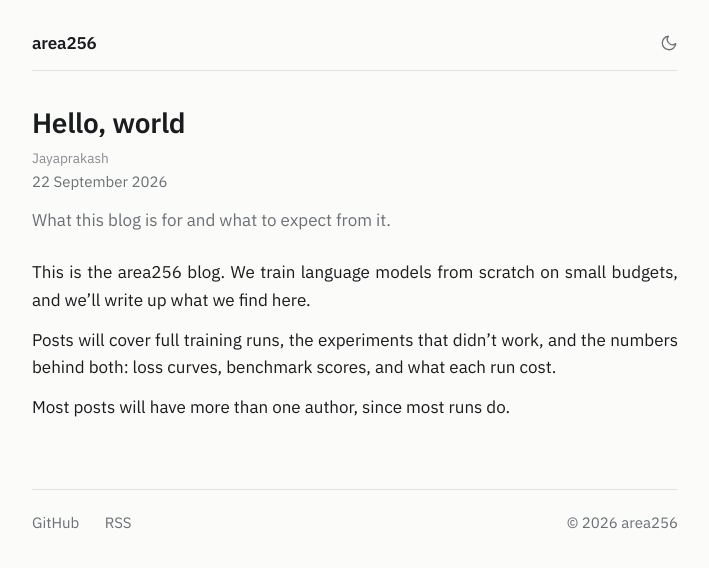
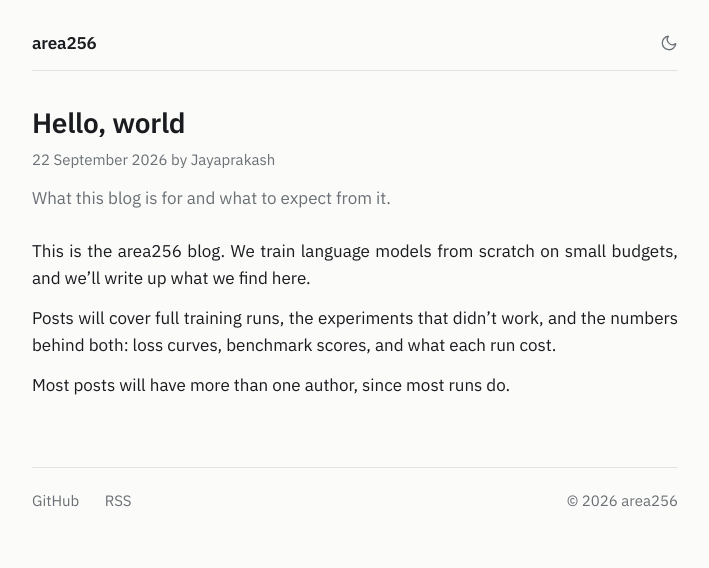
Before and after one commit to area256/area256.github.io, a Jekyll site: the page built from _posts/2026-09-22-hello-world.md, in a window 1280 px wide. Shown: the top 568 px of the page, without its empty margins (285-994 px from the left). Built offline with Jekyll 4.4.1, drawn with Linux system fonts in a browser that asks for light colours.

Commit message:
Put post date and authors on one line
Co-Authored-By: Claude Opus 5.5 (1M context) <noreply@anthropic.com>

```diff
--- a/_layouts/post.html
+++ b/_layouts/post.html
@@ -5,8 +5,8 @@ layout: default
     <header class="post-header">
         <h1>{{ page.title }}</h1>
         <p class="post-meta">
-            {% if page.authors %}<span class="post-authors">{% include authors.html ids=page.authors %}</span>{% endif %}
             <time datetime="{{ page.date | date: '%Y-%m-%d' }}">{{ page.date | date: '%-d %B %Y' }}</time>
+            {%- if page.authors %} by <span class="post-authors">{% include authors.html ids=page.authors %}</span>{% endif %}
         </p>
         {% if page.description %}<p class="post-dek">{{ page.description }}</p>{% endif %}
     </header>
--- a/assets/css/base.css
+++ b/assets/css/base.css
@@ -353,12 +353,6 @@ pre code {
   font-size: var(--text-small);
 }
 
-.post-authors {
-  display: block;
-  color: var(--faint);
-  font-size: var(--text-xsmall);
-}
-
 .post-authors a,
 .post-by a {
   text-decoration: none;
```
